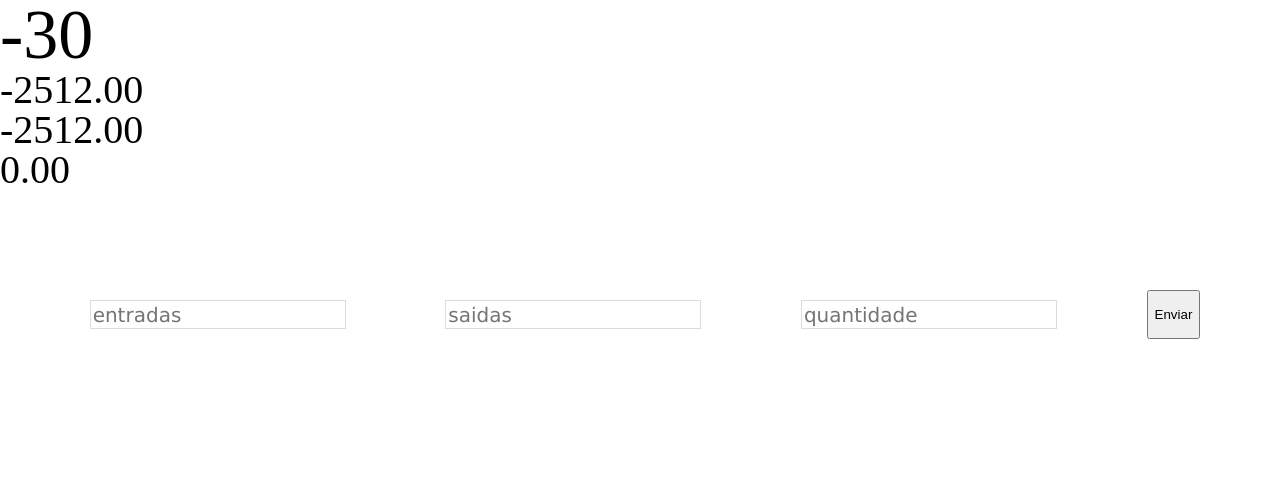
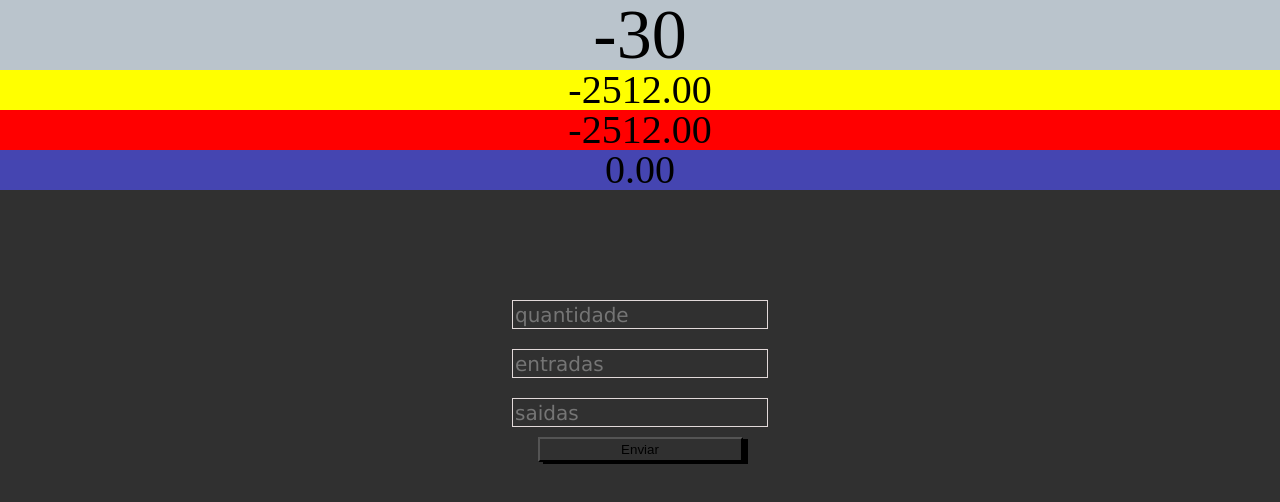
Before and after one commit to DiegoTolotto/PlanilhaDeMetas, a React (Create React App) app: page / in a window 1280 px wide. Shown: the top 502 px of the page. Built offline with nearby package versions, Linux system fonts and the light colour scheme.

Commit message:
Estilizando o formulario e a pagina de resumo

```diff
--- a/src/App.css
+++ b/src/App.css
@@ -26,6 +26,7 @@ footer, header, hgroup, menu, nav, section {
 }
 body {
 	line-height: 1;
+	background-color: rgb(48, 48, 48);
 }
 ol, ul {
 	list-style: none;
@@ -42,7 +43,3 @@ table {
 	border-collapse: collapse;
 	border-spacing: 0;
 }
-
-.app {
-    background-color: ;
-}
--- a/src/App.js
+++ b/src/App.js
@@ -49,7 +49,7 @@ function App() {
   };
 
   return (
-    <div className='app'>
+    <div>
       <Resume entrada={entrada} saida={pagamento} total={total} quantidade={quantidade}/>
       <LooksForm handleAdd={handleAdd} />
     </div>
--- a/src/LooksForm/index.js
+++ b/src/LooksForm/index.js
@@ -31,6 +31,14 @@ export const LooksForm = ({ handleAdd }) => {
         <div className="containerForm">
             <div className="form">
                 <input
+                    placeholder="quantidade"
+                    className="input"
+                    value={looks}
+                    type="number"
+                    onChange={(e) => setLooks(e.target.value)}></input>
+            </div>
+            <div className="form">
+                <input
                     placeholder="entradas"
                     className="input"
                     value={entradas}
@@ -48,17 +56,9 @@ export const LooksForm = ({ handleAdd }) => {
                     onChange={(e) => setPagamento(e.target.value)}></input>
             </div>
 
-            <div className="form">
-                <input
-                    placeholder="quantidade"
-                    className="input"
-                    value={looks}
-                    type="number"
-                    onChange={(e) => setLooks(e.target.value)}></input>
-            </div>
 
 
-            <button onClick={handleSave}>Enviar</button>
+            <button className="btn" onClick={handleSave}>Enviar</button>
 
         </div>
     )
--- a/src/LooksForm/styles.css
+++ b/src/LooksForm/styles.css
@@ -1,8 +1,9 @@
 .containerForm {
     display: flex;
-    flex-direction: row;
+    flex-direction: column;
     justify-content: space-evenly;
     margin-top: 100px;
+    align-items: center;
 }
 
 .form {
@@ -21,6 +22,19 @@
     height: 25px;
     width: 250px;
     border: 1px solid rgb(226, 217, 217);
+    color: rgb(197, 197, 197);
     font-family:'Lucida Sans', 'Lucida Sans Regular', 'Lucida Grande', 'Lucida Sans Unicode', Geneva, Verdana, sans-serif;
     font-size: 20px;
+    background-color: rgb(48, 48, 48);
 }
+
+.btn {
+    width: 205px;
+    height: 25px;
+    background-color: rgb(48, 48, 48);
+    box-shadow: 5px 2px black;
+}
+
+.btn:hover {
+    background-color: rgb(114, 112, 112);
+}
--- a/src/Resume/index.js
+++ b/src/Resume/index.js
@@ -3,25 +3,33 @@ import { Looks } from "../Looks";
 import { ResumeItem } from "../ResumeItem";
 import "./resume.css"
 
-export const Resume = ({ entrada, saida, total, quantidade}) => {
-    return(
+export const Resume = ({ entrada, saida, total, quantidade }) => {
+    return (
+        <div>
             <div className="containerResume">
-            <div>
+                <div className="looks">
                     {/*
                     Este é um campo que apresenta o numero total
                     de "looks" (Conjuntos, vestidos ou peças de
                         roupa)
                     */}
-                <Looks value={quantidade}/>
-                {/* <Looks value={quantidade * 20}/> */}
+                    <Looks className="looks" value={quantidade} />
+
                 </div>
 
                 <div>
-                <ResumeItem value={entrada}/>
-                <ResumeItem value={saida}/>
-                <ResumeItem value={total}/>
+                    <div className="entradas">
+                        <ResumeItem value={entrada} />
+                    </div>
+                    <div className="saidas">
+                        <ResumeItem value={saida} />
+                    </div>
+                    <div className="total">
+                        <ResumeItem value={total} />
+                    </div>
                 </div>
 
             </div>
+        </div>
     )
 };
--- a/src/Resume/resume.css
+++ b/src/Resume/resume.css
@@ -1,5 +1,26 @@
 containerResume {
-    display: inline-block;
+    display: flex;
+    flex-direction: row;
     background-color: black;
     padding: 50px;
 }
+
+.looks, .entradas, .saidas, .total {
+    display: flex;
+    justify-content: center;
+}
+.looks {
+    background-color: rgb(186, 196, 204);
+}
+
+.entradas {
+    background-color: yellow;
+}
+
+.saidas {
+    background-color: red;
+}
+
+.total {
+    background-color: rgb(69, 69, 177);
+}
```
Lines whose indentation alone changed are shown as unchanged.
